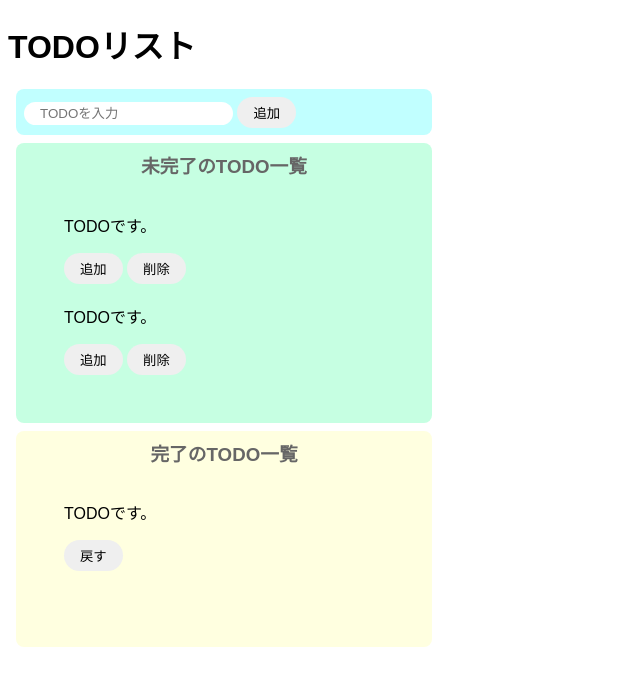
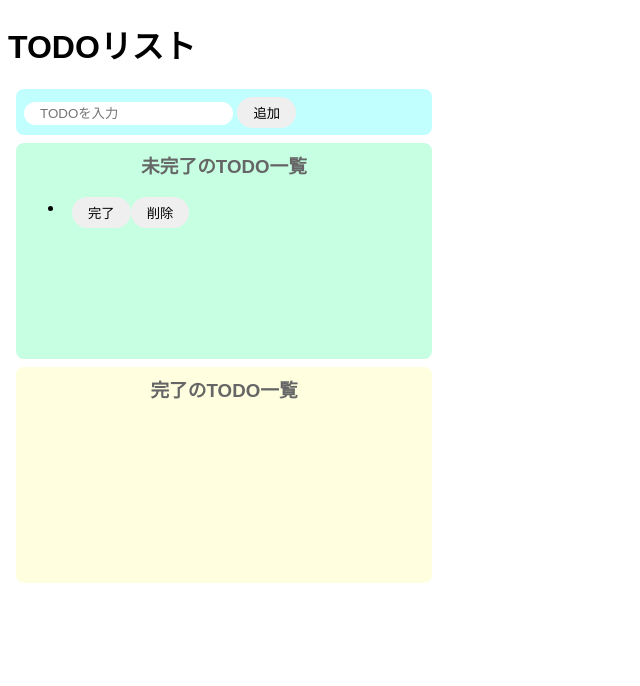
Before and after one commit to yamabicodev/js-study-0918-v2, a website built with Parcel: page index.html in a window 1280 px wide. Both pictures are taken after a click on the button "追加". Shown: the whole page, without its empty margins (0-640 px from the left). Built offline with nearby package versions, Linux system fonts and the light colour scheme.

Commit message:
:+1:update

```diff
--- a/index.html
+++ b/index.html
@@ -13,33 +13,11 @@
     </div>
     <div class="imcompleted-area">
       <h3 class="title">未完了のTODO一覧</h3>
-      <ul id="imcompleted-list">
-        <li class="list-row">
-          <div>
-            <p>TODOです。</p>
-            <button>追加</button>
-            <button>削除</button>
-          </div>
-        </li>
-        <li class="list-row">
-          <div>
-            <p>TODOです。</p>
-            <button>追加</button>
-            <button>削除</button>
-          </div>
-        </li>
-      </ul>
+      <ul id="imcompleted-list"></ul>
     </div>
     <div class="completed-area">
       <h3 class="title">完了のTODO一覧</h3>
-      <ul>
-        <li class="list-row">
-          <div>
-            <p>TODOです。</p>
-            <button>戻す</button>
-          </div>
-        </li>
-      </ul>
+      <ul></ul>
     </div>
     <script src="src/index.js"></script>
   </body>
--- a/src/index.js
+++ b/src/index.js
@@ -16,11 +16,29 @@ const onClickAdd = () => {
   const list = document.createElement("li");
   list.className = "list-row";
   list.appendChild(todoItem);
-  console.log(list);
+  // button
+  const completed = document.createElement("button");
+  completed.className = "completed";
+  completed.innerText = "完了";
+  completed.addEventListener("click", () => {
+    alert("completed");
+  });
 
-  const complate = document
-    .getElementById("imcompleted-list")
-    .appendChild(list);
+  const remove = document.createElement("button");
+  remove.className = "remove";
+  remove.innerText = "削除";
+  remove.addEventListener("click", () => {
+    //削除ボタンの親タグを削除する。
+    const deleteTarget = remove.parentNode.parentNode;
+    console.log(deleteTarget);
+    document.getElementById("imcompleted-list").removeChild(deleteTarget);
+  });
+
+  todoItem.appendChild(todo);
+  todoItem.appendChild(completed);
+  todoItem.appendChild(remove);
+
+  document.getElementById("imcompleted-list").appendChild(list);
 };
 
 document
--- a/src/styles.css
+++ b/src/styles.css
@@ -55,12 +55,12 @@ button:hover {
   color: #666;
 }
 
-.list-row {
+.todo-item {
   display: flex;
   align-items: center;
   padding-bottom: 4px;
 }
 
-li {
+.todo-item p {
   margin-right: 8px;
 }
```
